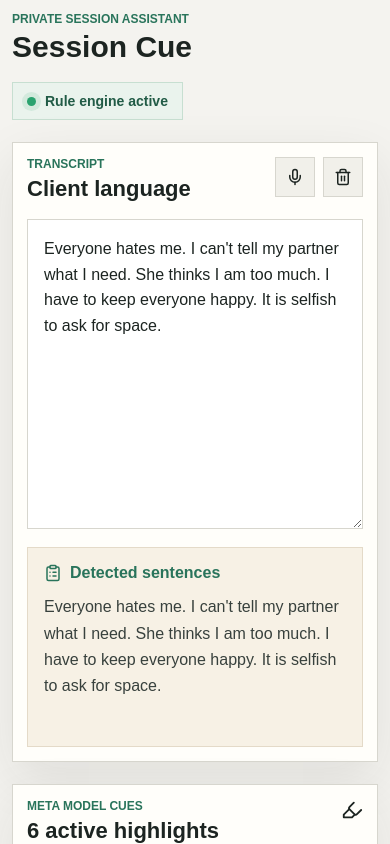
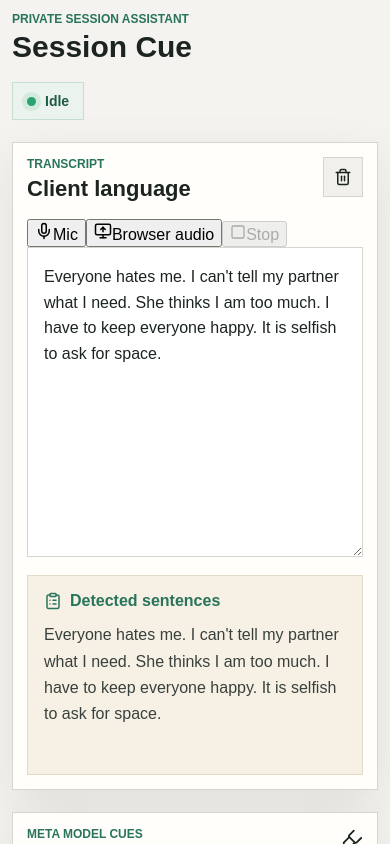
Before and after one commit to jithins123/therapy-assist, a Next.js app: page / in a window 390 px wide. Shown: the top 844 px of the page. Built offline with nearby package versions, Linux system fonts and the light colour scheme.

Commit message:
Add microphone and browser audio capture

```diff
--- a/app/page.tsx
+++ b/app/page.tsx
@@ -1,6 +1,6 @@
 "use client";
 
-import { useMemo, useState } from "react";
+import { useMemo, useRef, useState } from "react";
 import {
   AlertCircle,
   BookmarkPlus,
@@ -10,7 +10,9 @@ import {
   Highlighter,
   ListChecks,
   Mic,
+  MonitorUp,
   Sparkles,
+  Square,
   Trash2
 } from "lucide-react";
 import { analyzeTranscript, type CuePriority, type MetaModelCue } from "./lib/metaModelRules";
@@ -27,10 +29,18 @@ type CueLogEntry = MetaModelCue & {
   loggedAt: string;
 };
 
+type CaptureSource = "mic" | "browser";
+
 export default function Home() {
   const [transcript, setTranscript] = useState(sampleTranscript);
   const [keptCues, setKeptCues] = useState<CueLogEntry[]>([]);
   const [reviewedCues, setReviewedCues] = useState<CueLogEntry[]>([]);
+  const [captureSource, setCaptureSource] = useState<CaptureSource | null>(null);
+  const [captureStatus, setCaptureStatus] = useState("Idle");
+  const [transcriptionError, setTranscriptionError] = useState("");
+  const mediaRecorderRef = useRef<MediaRecorder | null>(null);
+  const streamRef = useRef<MediaStream | null>(null);
+  const isRecording = captureSource !== null;
   const cues = useMemo(() => analyzeTranscript(transcript), [transcript]);
   const reviewedCueIds = useMemo(() => new Set(reviewedCues.map((cue) => cue.id)), [reviewedCues]);
   const keptCueIds = useMemo(() => new Set(keptCues.map((cue) => cue.id)), [keptCues]);
@@ -56,6 +66,96 @@ export default function Home() {
     });
   }
 
+  async function startCapture(source: CaptureSource) {
+    if (isRecording) {
+      return;
+    }
+
+    setTranscriptionError("");
+    setCaptureStatus(source === "mic" ? "Requesting microphone..." : "Choose a tab or screen with audio enabled...");
+
+    try {
+      const stream = source === "mic" ? await getMicrophoneStream() : await getBrowserAudioStream();
+      const audioTracks = stream.getAudioTracks();
+
+      if (audioTracks.length === 0) {
+        stopStream(stream);
+        throw new Error("No audio track was shared. For browser audio, choose a browser tab and enable tab audio sharing.");
+      }
+
+      const recorder = new MediaRecorder(stream, getRecorderOptions());
+      mediaRecorderRef.current = recorder;
+      streamRef.current = stream;
+
+      recorder.addEventListener("dataavailable", (event) => {
+        if (event.data.size > 1024) {
+          void transcribeChunk(event.data, source);
+        }
+      });
+
+      recorder.addEventListener("stop", () => {
+        stopStream(stream);
+      });
+
+      stream.getTracks().forEach((track) => {
+        track.addEventListener("ended", stopCapture);
+      });
+
+      recorder.start(8000);
+      setCaptureSource(source);
+      setCaptureStatus(source === "mic" ? "Listening to microphone" : "Listening to browser audio");
+    } catch (error) {
+      setCaptureSource(null);
+      setCaptureStatus("Idle");
+      setTranscriptionError(error instanceof Error ? error.message : "Unable to start audio capture.");
+    }
+  }
+
+  function stopCapture() {
+    const recorder = mediaRecorderRef.current;
+
+    if (recorder && recorder.state !== "inactive") {
+      recorder.stop();
+    }
+
+    if (streamRef.current) {
+      stopStream(streamRef.current);
+    }
+
+    mediaRecorderRef.current = null;
+    streamRef.current = null;
+    setCaptureSource(null);
+    setCaptureStatus("Idle");
+  }
+
+  async function transcribeChunk(blob: Blob, source: CaptureSource) {
+    setCaptureStatus(source === "mic" ? "Transcribing microphone audio..." : "Transcribing browser audio...");
+
+    const form = new FormData();
+    form.append("audio", blob, `session-${source}-${Date.now()}.webm`);
+
+    try {
+      const response = await fetch("/api/transcribe", {
+        method: "POST",
+        body: form
+      });
+      const result = (await response.json()) as { text?: string; error?: string };
+
+      if (!response.ok) {
+        throw new Error(result.error || "Transcription failed.");
+      }
+
+      if (result.text) {
+        setTranscript((current) => [current.trim(), result.text].filter(Boolean).join(" "));
+      }
+
+      setCaptureStatus(source === "mic" ? "Listening to microphone" : "Listening to browser audio");
+    } catch (error) {
+      setTranscriptionError(error instanceof Error ? error.message : "Transcription failed.");
+      setCaptureStatus(source === "mic" ? "Listening to microphone" : "Listening to browser audio");
+    }
+  }
+
   return (
     <main className="shell">
       <section className="topbar">
@@ -64,8 +164,8 @@ export default function Home() {
           <h1>Session Cue</h1>
         </div>
         <div className="status">
-          <span className="statusDot" />
-          Rule engine active
+          <span className={isRecording ? "statusDot recording" : "statusDot"} />
+          {captureStatus}
         </div>
       </section>
 
@@ -77,19 +177,33 @@ export default function Home() {
               <h2>Client language</h2>
             </div>
             <div className="buttonRow">
-              <button className="iconButton" type="button" title="Microphone transcription coming next" aria-label="Microphone transcription coming next">
-                <Mic size={18} />
-              </button>
               <button className="iconButton" type="button" title="Clear transcript" aria-label="Clear transcript" onClick={() => setTranscript("")}>
                 <Trash2 size={18} />
               </button>
             </div>
           </div>
 
+          <div className="captureControls" aria-label="Audio capture controls">
+            <button className="captureButton" type="button" onClick={() => void startCapture("mic")} disabled={isRecording}>
+              <Mic size={18} />
+              Mic
+            </button>
+            <button className="captureButton" type="button" onClick={() => void startCapture("browser")} disabled={isRecording}>
+              <MonitorUp size={18} />
+              Browser audio
+            </button>
+            <button className="captureButton stop" type="button" onClick={stopCapture} disabled={!isRecording}>
+              <Square size={16} />
+              Stop
+            </button>
+          </div>
+
+          {transcriptionError ? <div className="captureError">{transcriptionError}</div> : null}
+
           <textarea
             value={transcript}
             onChange={(event) => setTranscript(event.target.value)}
-            placeholder="Paste or type client sentences here. Live microphone capture comes next."
+            placeholder="Paste, type, or capture client sentences here."
             aria-label="Session transcript"
           />
 
@@ -215,3 +329,30 @@ function CueLogList({ cues, emptyText }: { cues: CueLogEntry[]; emptyText: strin
     </div>
   );
 }
+
+async function getMicrophoneStream() {
+  return navigator.mediaDevices.getUserMedia({
+    audio: {
+      echoCancellation: true,
+      noiseSuppression: true
+    }
+  });
+}
+
+async function getBrowserAudioStream() {
+  return navigator.mediaDevices.getDisplayMedia({
+    audio: true,
+    video: true
+  });
+}
+
+function stopStream(stream: MediaStream) {
+  stream.getTracks().forEach((track) => track.stop());
+}
+
+function getRecorderOptions(): MediaRecorderOptions | undefined {
+  const preferredTypes = ["audio/webm;codecs=opus", "audio/webm", "audio/mp4"];
+  const mimeType = preferredTypes.find((type) => MediaRecorder.isTypeSupported(type));
+
+  return mimeType ? { mimeType } : undefined;
+}
```
